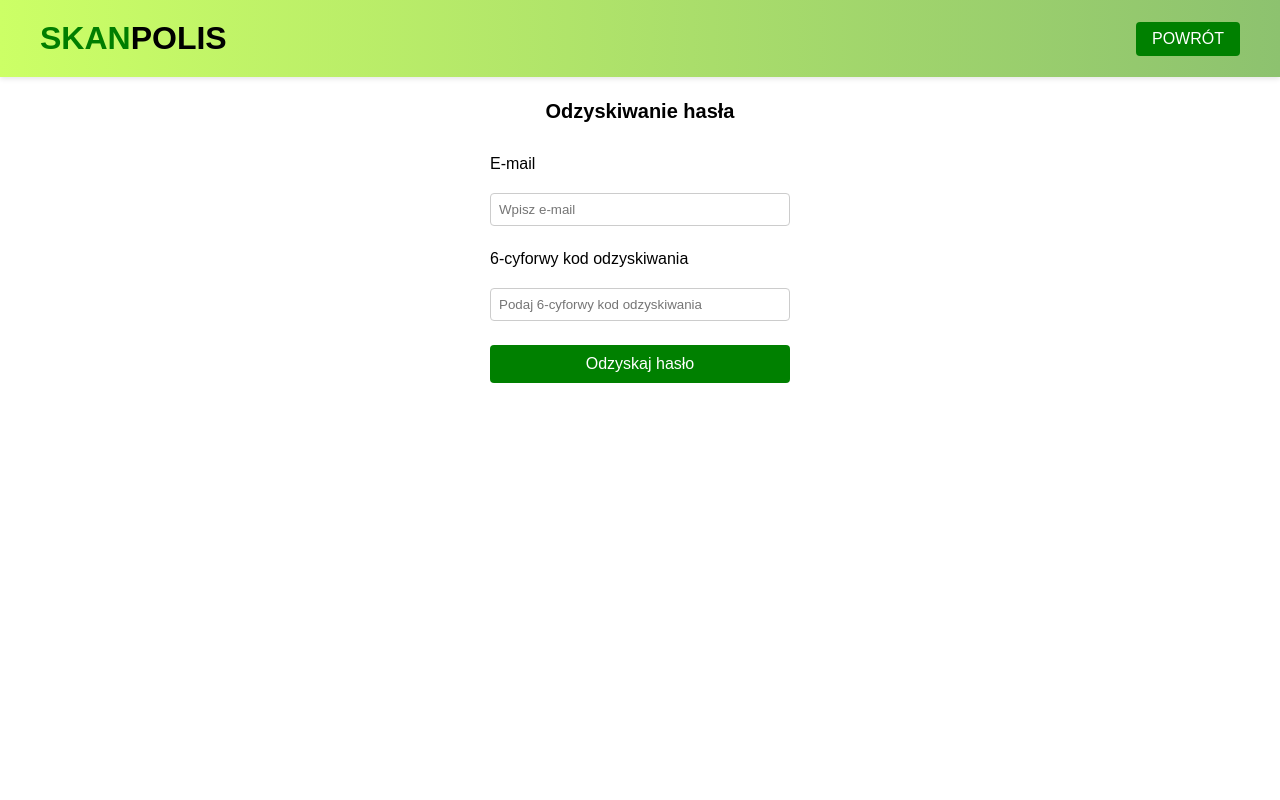
After one commit to Maklowicz-enjoyer/Insurance_project, a PHP site: page /scripts/password_retrieval.php in a window 1280 px wide. The commit adds this page. Run offline with PHP 8.4, Linux system fonts and the light colour scheme.

Commit message:
password retrieval scrypt

```diff
--- /dev/null
+++ b/css/password_retrieval.css
@@ -0,0 +1,144 @@
+* {
+	margin: 0;
+	padding: 0;
+	box-sizing: border-box;
+}
+
+html,
+body {
+	height: 100%;
+	margin: 0;
+	padding: 0;
+	font-family: Arial, sans-serif;
+	color: #000;
+	background-color: #fff;
+}
+
+.header {
+	background: linear-gradient(to right, #ccff66, #8dc26f);
+	color: white;
+	padding: 20px;
+	text-align: center;
+	width: 100%;
+	box-sizing: border-box;
+	position: fixed;
+	top: 0;
+	left: 0;
+	z-index: 1000;
+	display: flex;
+	justify-content: space-between;
+	align-items: center;
+	box-shadow: 0 2px 5px rgba(0, 0, 0, 0.1);
+}
+
+.header-container {
+	display: flex;
+	justify-content: space-between;
+	align-items: center;
+	width: 100%;
+	padding: 0 20px;
+}
+
+.logo {
+	font-size: 32px;
+	color: black;
+}
+
+.logo .part1 {
+	color: #007e00;
+}
+
+.btn {
+	background-color: green;
+	color: white;
+	border: none;
+	padding: 8px 16px;
+	cursor: pointer;
+	border-radius: 4px;
+	text-decoration: none;
+}
+
+.btn:hover {
+	background-color: darkgreen;
+}
+
+main {
+	flex: 1;
+	display: flex;
+	flex-direction: column;
+	align-items: center;
+	padding-top: 80px;
+	padding-bottom: 60px;
+}
+
+.form-container {
+	padding: 20px;
+	display: flex;
+	flex-direction: column;
+	align-items: center;
+	gap: 16px;
+}
+
+form {
+	display: flex;
+	flex-direction: column;
+	align-items: center;
+	gap: 12px;
+}
+
+h2 {
+	text-align: center;
+	font-size: 20px;
+	font-weight: bold;
+	margin-bottom: 16px;
+}
+
+label {
+	font-size: 16px;
+	margin-bottom: 8px;
+	text-align: left;
+	width: 300px;
+}
+
+input {
+	width: 300px;
+	padding: 8px;
+	border: 1px solid #ccc;
+	border-radius: 4px;
+	margin-bottom: 12px;
+}
+
+input:focus {
+	outline: none;
+	border-color: green;
+}
+
+.pass-btn {
+	width: 300px;
+	background-color: green;
+	color: white;
+	padding: 10px;
+	border: none;
+	border-radius: 4px;
+	cursor: pointer;
+	font-size: 16px;
+}
+
+.pass-btn:hover {
+	background-color: darkgreen;
+}
+
+/* Footer */
+.footer {
+	background-color: #f2f2f2;
+	text-align: center;
+	color: #000;
+	padding: 10px;
+	position: fixed;
+	bottom: 0;
+	left: 0;
+	width: 100%;
+	font-size: 14px;
+	box-shadow: 0 -2px 5px rgba(0, 0, 0, 0.1);
+	z-index: 999;
+}
--- /dev/null
+++ b/scripts/password_retrieval.php
@@ -0,0 +1,75 @@
+<?php
+require 'db_connect.php';
+
+session_start();
+
+if ($_SERVER['REQUEST_METHOD'] === 'POST') {
+    // Pobieramy email i kod odzyskiwania z formularza
+    $email = trim($_POST['email']);
+    $kod = trim($_POST['kod']);
+
+    // Sprawdzamy, czy kod jest poprawny (6 cyfr)
+    if (!preg_match('/^\d{6}$/', $kod)) {
+        $_SESSION['error'] = 'Kod odzyskiwania musi składać się z 6 cyfr.';
+        header('Location: password_retrieval.php');
+        exit();
+    }
+
+    // Wyszukaj użytkownika w bazie danych na podstawie emaila i kodu odzyskiwania
+    $stmt = $pdo->prepare("SELECT Users_ID FROM User WHERE email = :email AND kod = :kod");
+    $stmt->execute([
+        ':email' => $email,
+        ':kod' => $kod
+    ]);
+
+    // Sprawdzamy, czy znaleźliśmy użytkownika
+    $user = $stmt->fetch(PDO::FETCH_ASSOC);
+
+    if ($user) {
+        // Jeśli użytkownik istnieje, zapisujemy ID w sesji i przenosimy na stronę zmiany hasła
+        $_SESSION['userID'] = $user['Users_ID'];
+        header('Location: new_password.php');
+        exit();
+    } else {
+        // Jeśli użytkownik lub kod jest niepoprawny
+        $_SESSION['error'] = 'Nieprawidłowy email lub kod odzyskiwania.';
+        header('Location: password_retrieval.php');
+        exit();
+    }
+}
+?>
+
+<!DOCTYPE html>
+<html lang="pl">
+<head>
+  <meta charset="UTF-8">
+  <meta name="viewport" content="width=device-width, initial-scale=1.0">
+  <title>Odzyskiwanie hasła - SkanPolis</title>
+  <link rel="stylesheet" href="../css/password_retrieval.css">
+</head>
+<body>
+
+  <header class="header">
+    <div class="header-container">
+      <h1 class="logo"><span class="part1">SKAN</span>POLIS</h1>
+      <a href="../index.html" class="btn back">POWRÓT</a>
+    </div>
+  </header>
+
+  <main>
+    <div class="form-container">
+        <h2>Odzyskiwanie hasła</h2>
+        <form action="password_retrieval.php" method="post">
+            <label for="email">E-mail</label>
+            <input type="email" id="email" name="email" placeholder="Wpisz e-mail" value="<?php echo htmlspecialchars($email ?? ''); ?>">
+
+            <label for="code">6-cyforwy kod odzyskiwania</label>
+            <input type="number" id="kod" name="kod" placeholder="Podaj 6-cyforwy kod odzyskiwania">
+
+            <button type="submit" class="pass-btn">Odzyskaj hasło</button>
+
+        </form>
+    </div>
+  </main>
+</body>
+</html>
```
Also changed, not shown: css/new_password.css (added, +144 -0 lines), scripts/account.php (+0 -33 lines), scripts/login.php (+13 -4 lines), scripts/new_password.php (added, +99 -0 lines), scripts/register.php (+8 -2 lines).
